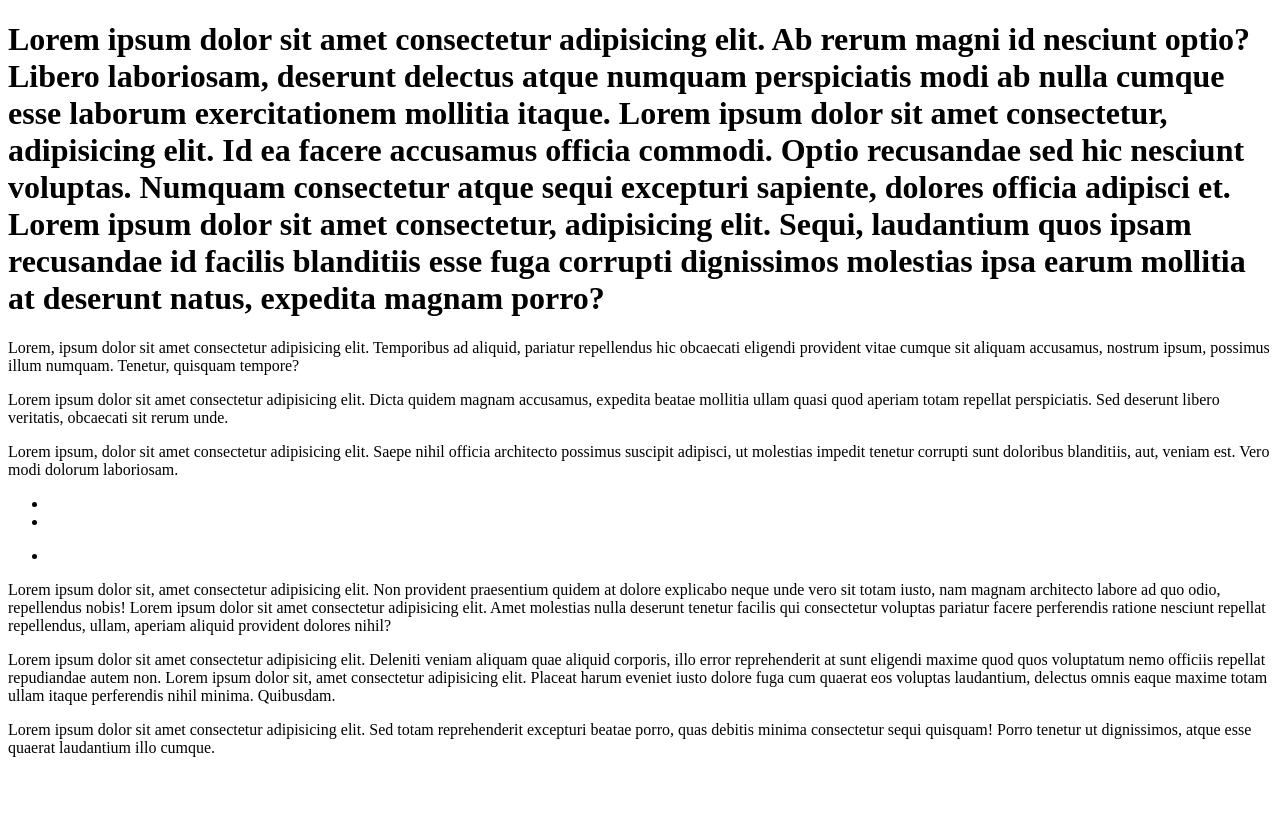
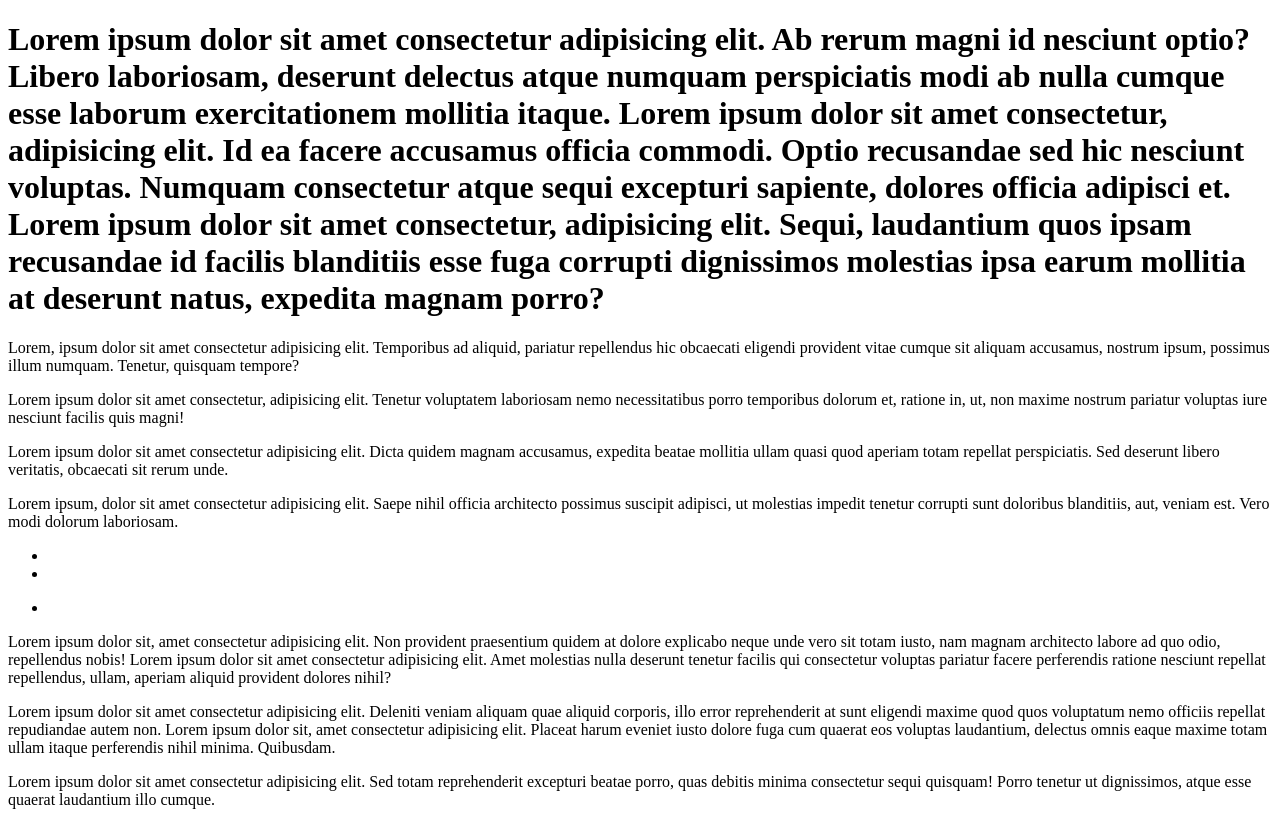
Before and after one commit to ziukoff1985/test-repo-kubuntu, a website: page index.html in a window 1280 px wide. Before the commit the page ends 800 px from the top, so only its background shows below. Drawn offline with Linux system fonts and the light colour scheme.

Commit message:
Add test paragraph_3

```diff
--- a/index.html
+++ b/index.html
@@ -24,6 +24,12 @@
       aliquid, pariatur repellendus hic obcaecati eligendi provident vitae
       cumque sit aliquam accusamus, nostrum ipsum, possimus illum numquam.
       Tenetur, quisquam tempore?
+    </p>
+    <p>
+      Lorem ipsum dolor sit amet consectetur, adipisicing elit. Tenetur
+      voluptatem laboriosam nemo necessitatibus porro temporibus dolorum et,
+      ratione in, ut, non maxime nostrum pariatur voluptas iure nesciunt facilis
+      quis magni!
     </p>
     <p>
       Lorem ipsum dolor sit amet consectetur adipisicing elit. Dicta quidem
```
